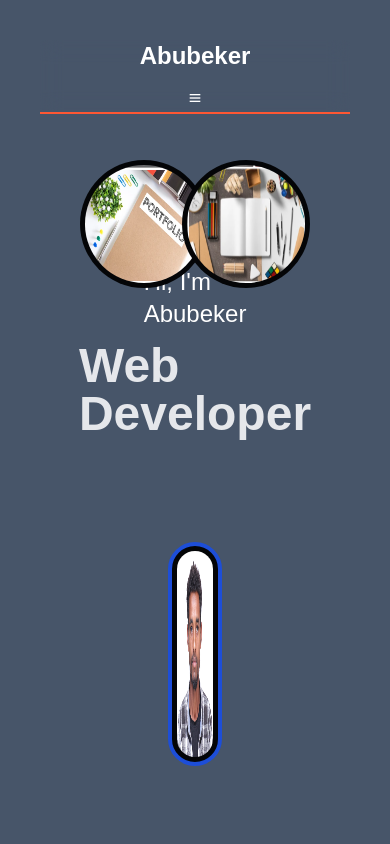
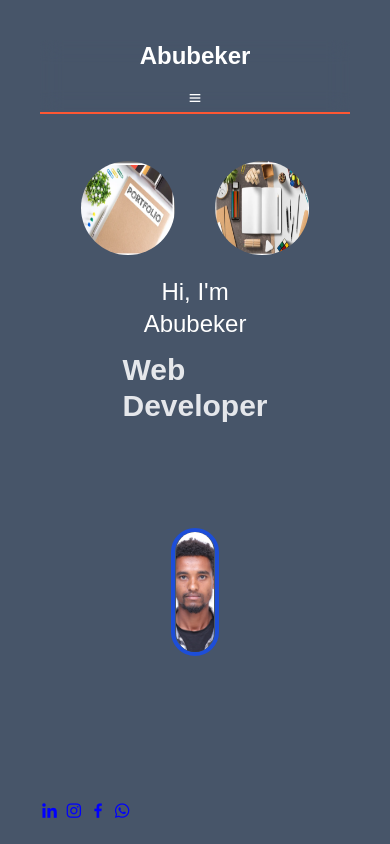
Before and after one commit to abubekertaha2/PORFOLIO, a React (Vite) app: page / in a window 390 px wide. Shown: the top 844 px of the page. Built offline with nearby package versions, Linux system fonts and the light colour scheme.

Commit message:
update media query

```diff
--- a/src/CV.jsx
+++ b/src/CV.jsx
@@ -24,7 +24,7 @@ function Cv() {
             </header>
             <section className="cv-section mt-6">
                 <h2 className="text-2xl font-semibold border-b-2 border-blue-500 pb-2">Profile</h2>
-                <p className="pt-10 text-xl text-indigo-300">
+                <p className="font-size pt-10 text-xl text-indigo-300">
                     Driven Electrical and Computer
                     Engineering student with a strong
                     passion for front-end web
--- a/src/Port.css
+++ b/src/Port.css
@@ -66,10 +66,6 @@ nav ul.flex {
 nav a {
     text-decoration: none;
 }
-img{
-    width:100%;
-    height: auto;
-}
 .social-links {
     /* position: absolute;  */
     margin:15px auto;
@@ -89,9 +85,17 @@ img{
 }
 @media screen and (max-width:500px){
     img{
-        padding:5px 5px;
-        background: #040507;
+        padding:1px;
+        margin: auto;
+        max-width: 90%;
+        /* border:1px solid white; */
+        border-radius: 5px;
     }
+    p {
+        margin-top: 10px;
+        text-align: center;
+    }
+    .font-size{font-size: 90%;}
 }
 @media (max-width: 768px) {
     .social-links {
--- a/src/Port.jsx
+++ b/src/Port.jsx
@@ -60,12 +60,24 @@ function App() {
 
       <section id="header" className="p-32 flex flex-col justify-center items-center gap-3">
         <p className="text-2xl underline-custom">Hi, I'm Abubeker</p>
-        <h1 className="text-5xl font-bold text-gray-200 pb-10">Web Developer</h1>
+        <h1 className="text-3xl sm:text-4xl md:text-5xl font-bold text-gray-200 pb-10">
+          Web Developer
+        </h1>
         <div className="flex justify-around w-full mt-10">
-          <img src={p1} className='w-32 h-32 absolute top-40 left-20 rounded-full' alt="Side Image 1"/>
-          <img src={p2} className='w-32 h-32 absolute top-40 right-20 rounded-full' alt="Side Image 2"/>
+          <img
+            src={p1}
+            className='w-24 h-24 sm:w-32 sm:h-32 absolute top-40 left-20 rounded-full'
+            alt="Side Image 1"/>
+          <img
+            src={p2}
+            className='w-24 h-24 sm:w-32 sm:h-32 absolute top-40 right-20 rounded-full'
+            alt="Side Image 2"/>
         </div>
-        <img src={AgaImg} className='w-56 h-56 rounded-full border-4 border-blue-700' alt="Abubeker" />
+        <img
+            src={AgaImg}
+            className='w-32 h-32 sm:w-56 sm:h-56 pt-0 pb-0 rounded-full border-4 border-blue-700 object-cover'
+            alt="Abubeker"
+        />
       </section>
       <div className="social-links">
           <a href="https://www.linkedin.com/in/abubeker-taha-7bbb21296" target="_blank" rel="noopener noreferrer">
@@ -83,7 +95,7 @@ function App() {
         </div>
       <section id="about" className="pb-10 mb-5">
         <h1 className="text-3xl font-bold text-center underline-custom">About Me</h1>
-        <p className='pt-10 text-xl text-indigo-300'>
+        <p className='font-size pt-10 text-xl text-indigo-300'>
                     I'm Abubeker Taha, a 5th year Electrical and Computer Engineering student at AAIT University.
                     Alongside my core engineering studies, I have developed a strong passion for
                     web development and
@@ -118,7 +130,7 @@ function App() {
           <ProjectCard title="Amphibia Memory Card" description="A fun memory card game featuring amphibian characters." link="https://amphibia-memory-card.vercel.app/" />
         </div>
       </section>
-      <section id="service" className="py-16 bg-blue-950">
+      <section id="service" className="py-16 ">
   <h1 className="text-3xl font-bold text-center mb-10 underline-custom">SERVICE I GIVE YOU</h1>
   <div className="max-w-10xl mx-auto grid grid-cols-1 sm:grid-cols-2 lg:grid-cols-3 gap-8">
     <ServiceCard title="WEBSITE DESIGN" description="Creating visually appealing and user-friendly websites tailored to your business needs." />
--- a/src/index.css
+++ b/src/index.css
@@ -2,7 +2,7 @@
 @tailwind components;
 @tailwind utilities;
 *{
-  box-shadow: 0px 0px  gray;
+  /* box-shadow: 0px 0px  gray; */
   margin: 0;
   padding: 0;
   box-sizing: border-box;
```
Also changed, not shown: src/CV.css (line endings or trailing spaces).
